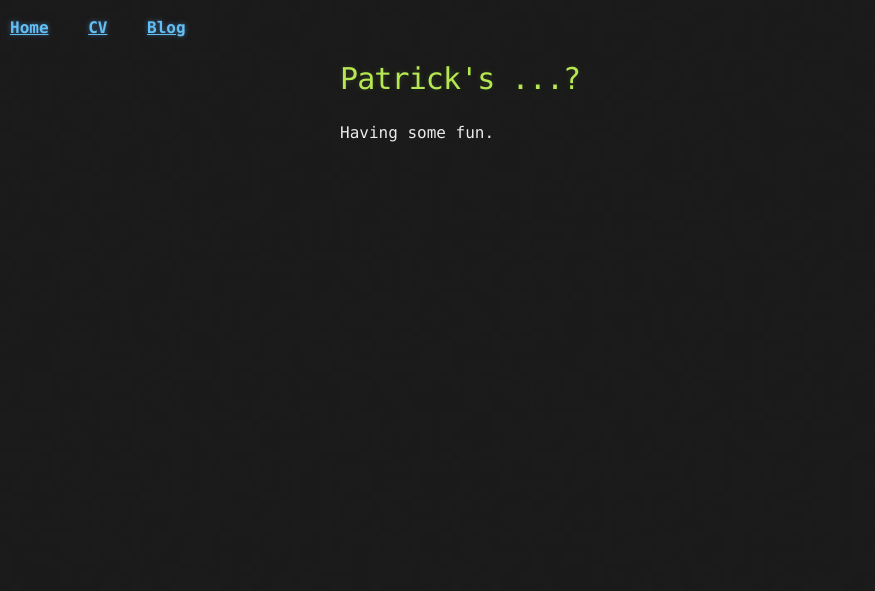
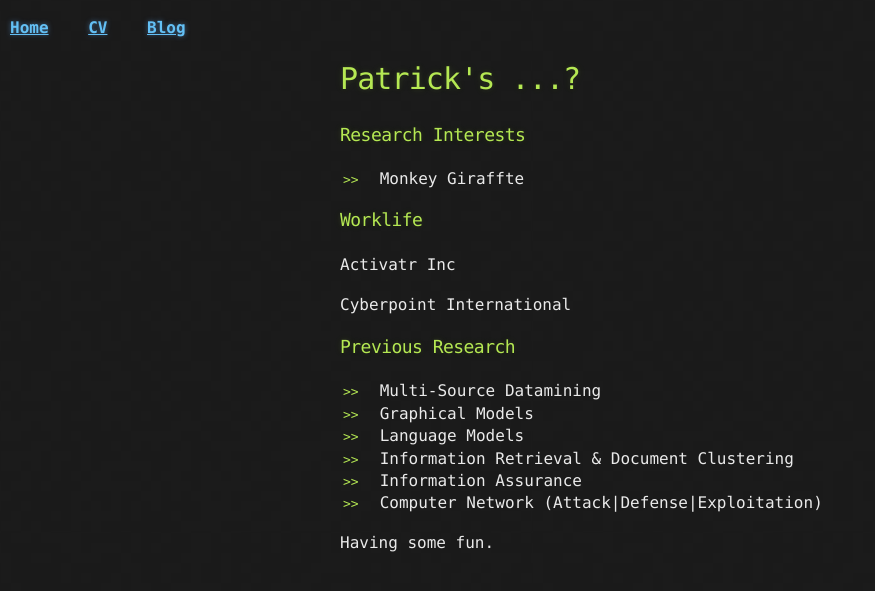
Before and after one commit to pstrinkle/pstrinkle.github.io, a Jekyll site: the page built from index.html, in a window 1280 px wide. Shown: the top 591 px of the page, without its empty margins (0-875 px from the left). Built offline with Jekyll 4.4.1, drawn with Linux system fonts in a browser that asks for light colours.

Commit message:
Update index.html

```diff
--- a/index.html
+++ b/index.html
@@ -3,6 +3,26 @@ layout: default
 title: Patrick's ...?
 ---
 <h1>{{ page.title }}</h1>
+
+<h3>Research Interests</h3>
+<ul>
+<li>Monkey Giraffte</li>
+</ul>
+
+<h3>Worklife</h3>
+<p>Activatr Inc</p>
+<p>Cyberpoint International</p>
+
+<h3>Previous Research</h3>
+<ul>
+<li>Multi-Source Datamining</li>
+<li>Graphical Models</li>
+<li>Language Models</li>
+<li>Information Retrieval &amp; Document Clustering</li>
+<li>Information Assurance</li>
+<li>Computer Network (Attack|Defense|Exploitation)</li>
+</ul>
+
 <div class="blurb">
 	<p>Having some fun.</p>
 </div><!-- /.blurb -->
```
